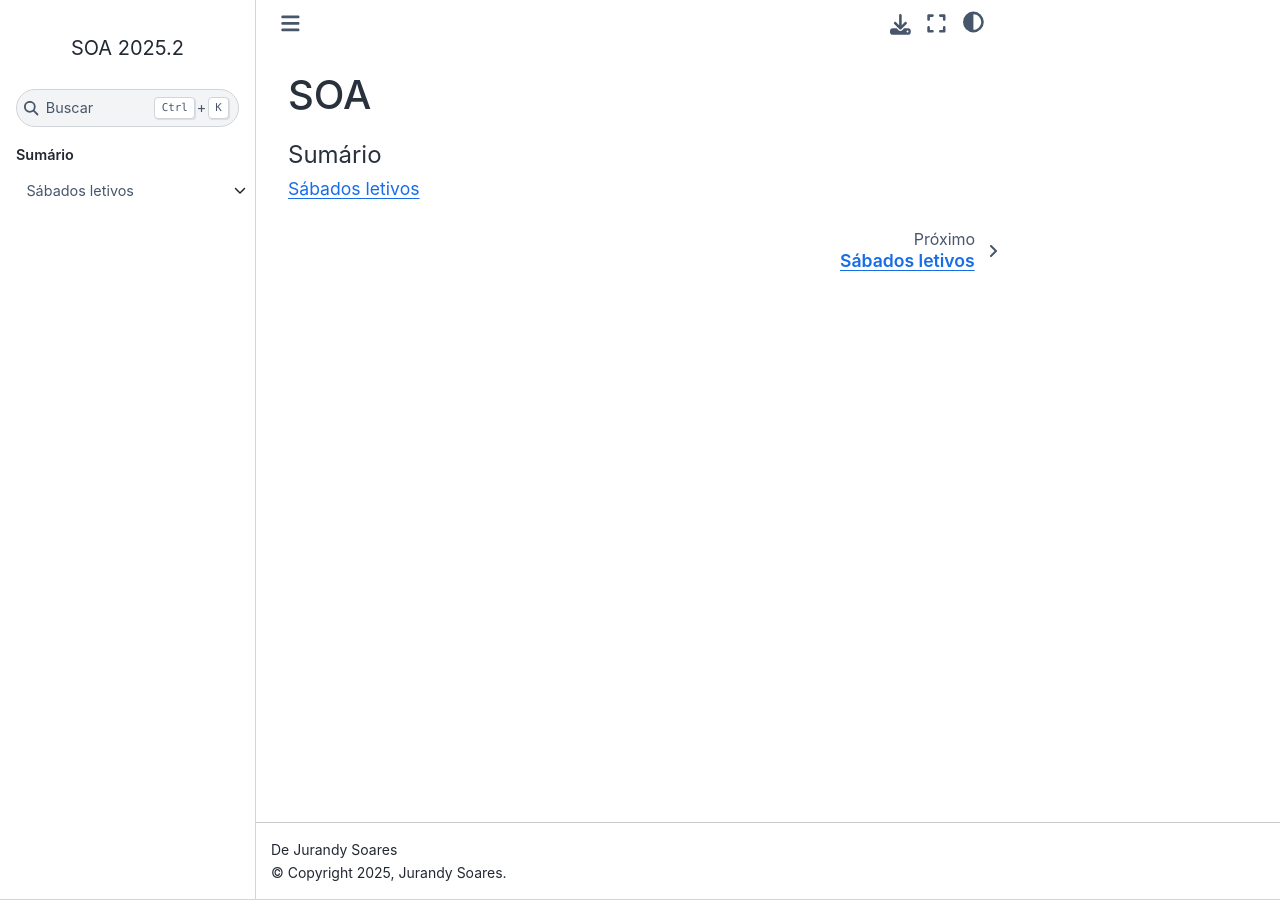
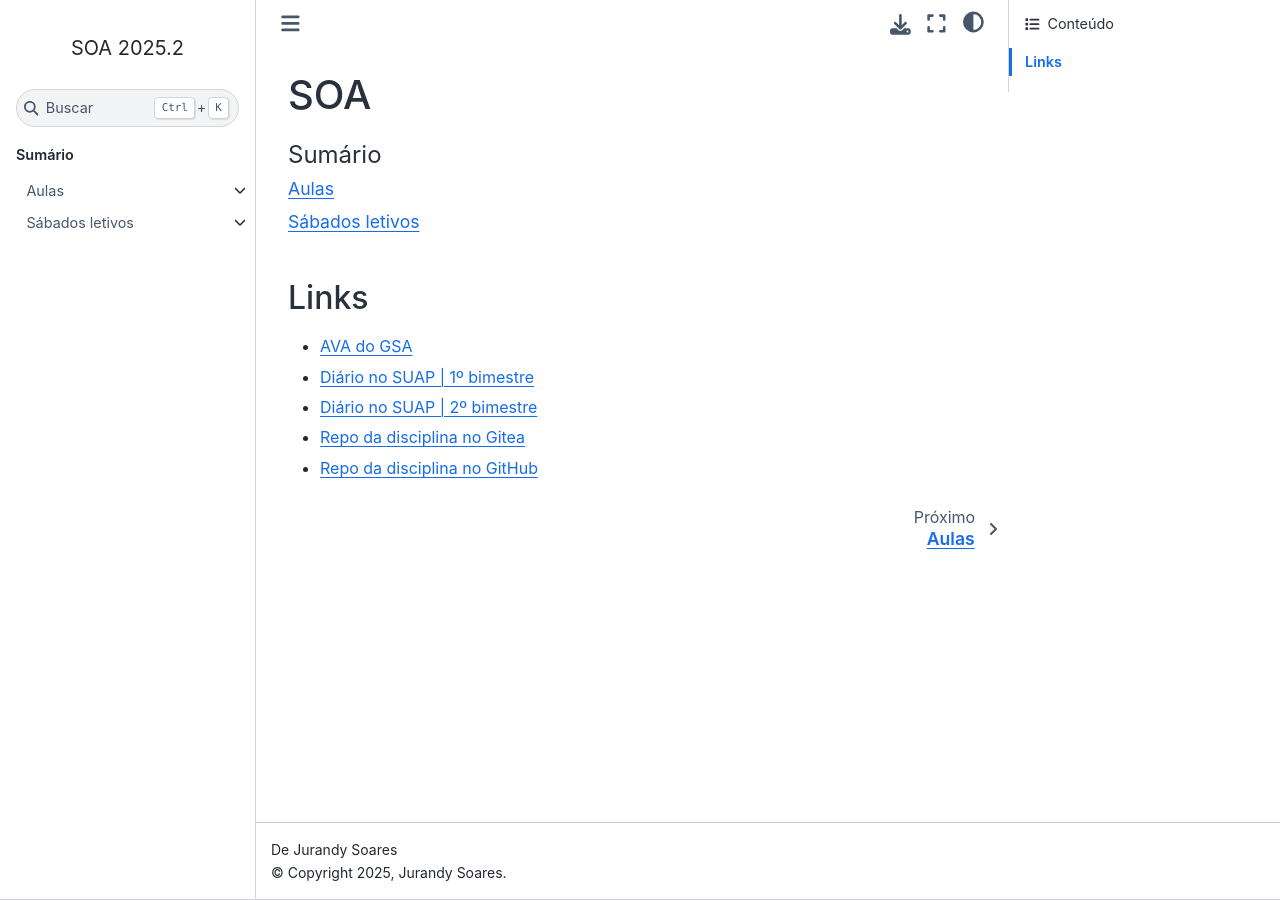
Before and after one commit to jurandysoares/soa20252, a Sphinx documentation site: the page built from docs/index.md, in a window 1280 px wide. Built offline with Sphinx 7.4.7 and the Sphinx Book theme 1.1.4, drawn with Linux system fonts in a browser that asks for light colours.

Commit message:
Anotações das aulas de {16,18}/09/2025

````diff
--- a/docs/index.md
+++ b/docs/index.md
@@ -4,5 +4,14 @@
 :maxdepth: 1
 :caption: Sumário
 
+aulas/index.md
 sabados-letivos/index.md
 ```
+
+## Links
+
+- [AVA do GSA](https://classroom.google.com/c/ODAyNDg1MTg2NTAx)
+- [Diário no SUAP | 1º bimestre](https://suap.ifrn.edu.br/edu/meu_diario/153559/1/)
+- [Diário no SUAP | 2º bimestre](https://suap.ifrn.edu.br/edu/meu_diario/153559/2/)
+- [Repo da disciplina no Gitea](https://gitea.mange.ifrn.edu.br/tsi20251/soa20252)
+- [Repo da disciplina no GitHub](https://github.com/jurandysoares/soa20252)
````
Also changed, not shown: docs/aulas/aula-2025-09-16.md (added, +17 -0 lines), docs/aulas/aula-2025-09-18.md (added, +40 -0 lines), docs/aulas/index.md (added, +11 -0 lines).
